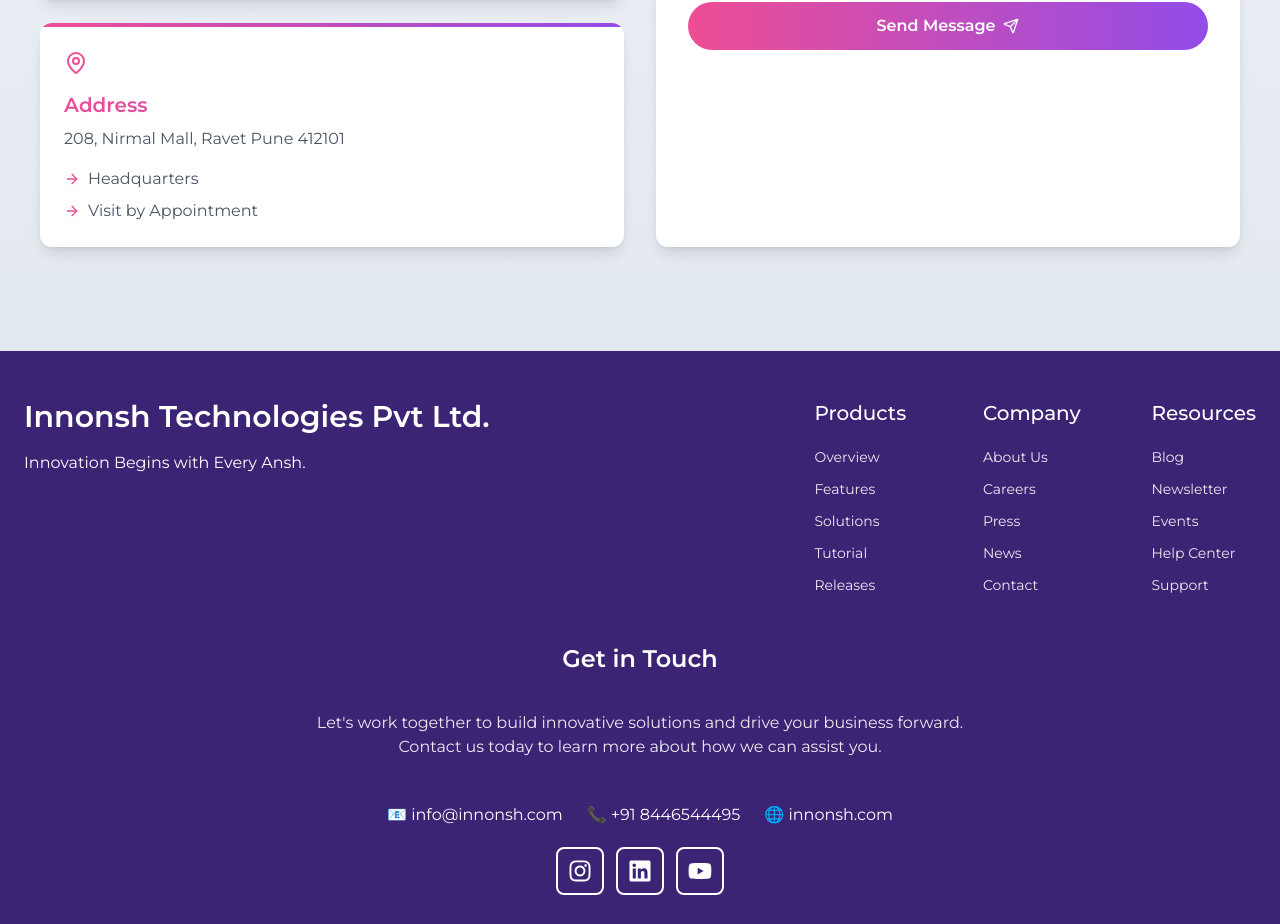
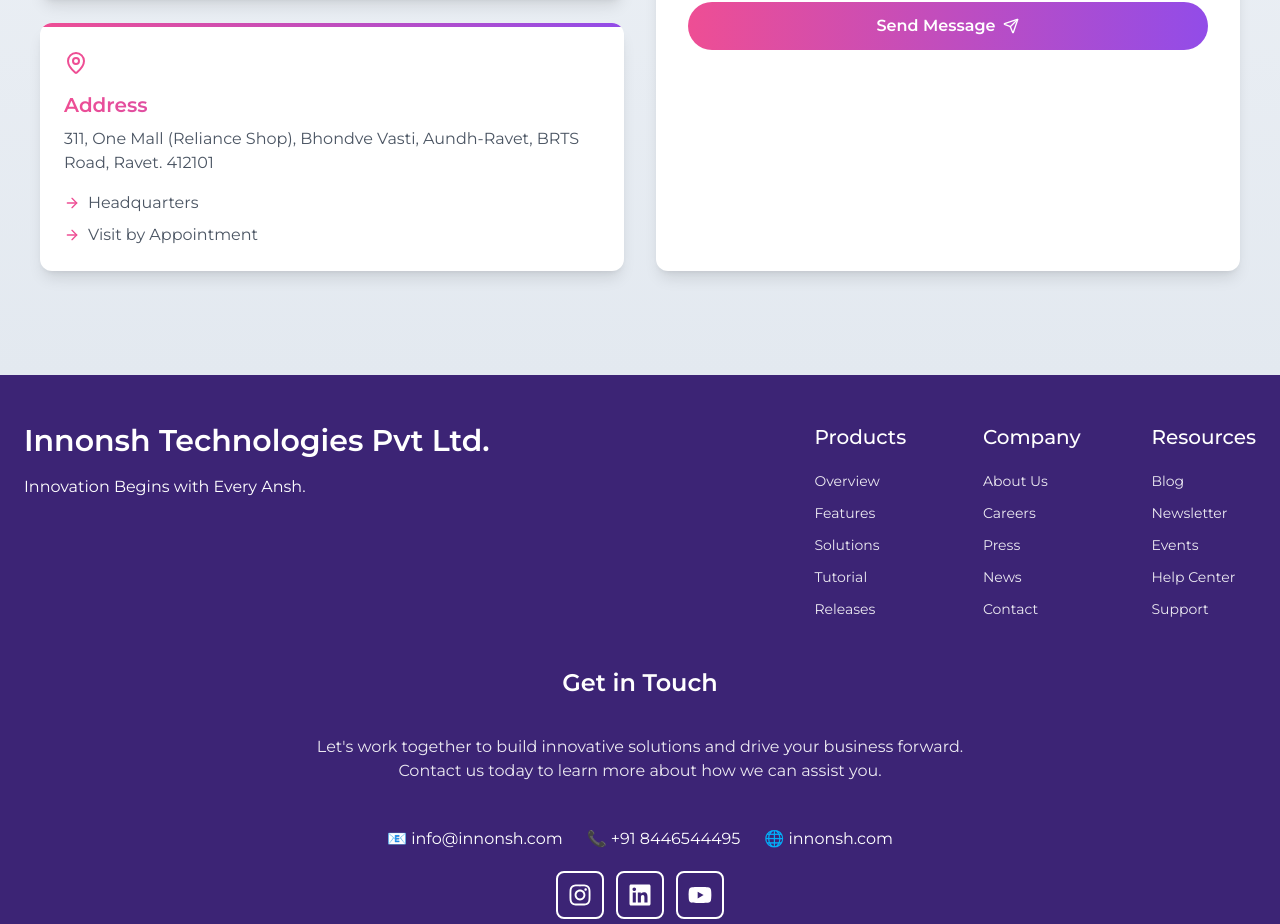
Before and after one commit to SameerDelXN/Innonsh-Technologies, a Next.js app: page /contact-us in a window 1280 px wide. Shown: the part 898-1822 px from the top of the page. Built offline with nearby package versions, Linux system fonts and the light colour scheme.

Commit message:
address changed

```diff
--- a/src/app/contact-us/page.jsx
+++ b/src/app/contact-us/page.jsx
@@ -90,7 +90,7 @@
     {
       icon: <MapPin className="w-6 h-6" />,
       title: "Address",
-      content: "208, Nirmal Mall, Ravet Pune 412101",
+      content: "311, One Mall (Reliance Shop), Bhondve Vasti, Aundh-Ravet, BRTS Road, Ravet. 412101",
       link: "https://maps.google.com",
       details: ["Headquarters", "Visit by Appointment"]
     }
```
Also changed, not shown: 1 other file (tests, documents, lock files or other folders).
